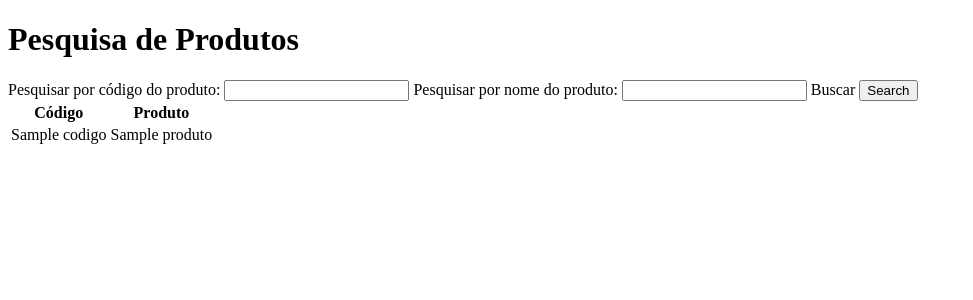
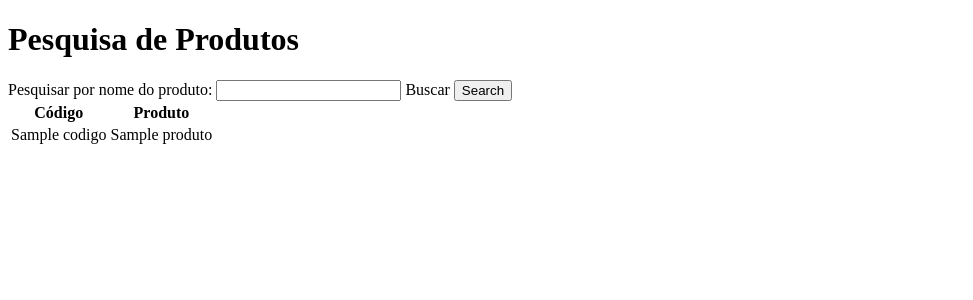
Before and after one commit to kim-a9/projeto_loja_eletronicos, a Python web app: template templates/pesquisa.html in a window 1280 px wide. Shown: the top 300 px of the page, without its empty margins (0-973 px from the left). Run offline with Jinja, Linux system fonts and the light colour scheme; the template is opened without the code that fills it: most values are stand-ins (such as "Sample title", 1, 10 or a date in 2020).

Commit message:
template pesquisa

```diff
--- a/templates/pesquisa.html
+++ b/templates/pesquisa.html
@@ -9,8 +9,6 @@
 
     <h1>Pesquisa de Produtos</h1>
     <form action="" method="get">
-        <label for="pesquisa_nome">Pesquisar por código do produto: </label>
-        <input type="number" name="pesquisa">
         <label for="pesquisa_codigo">Pesquisar por nome do produto: </label>
         <input type="text" name="pesquisa">
         <label for="buscar">Buscar</label>
```
